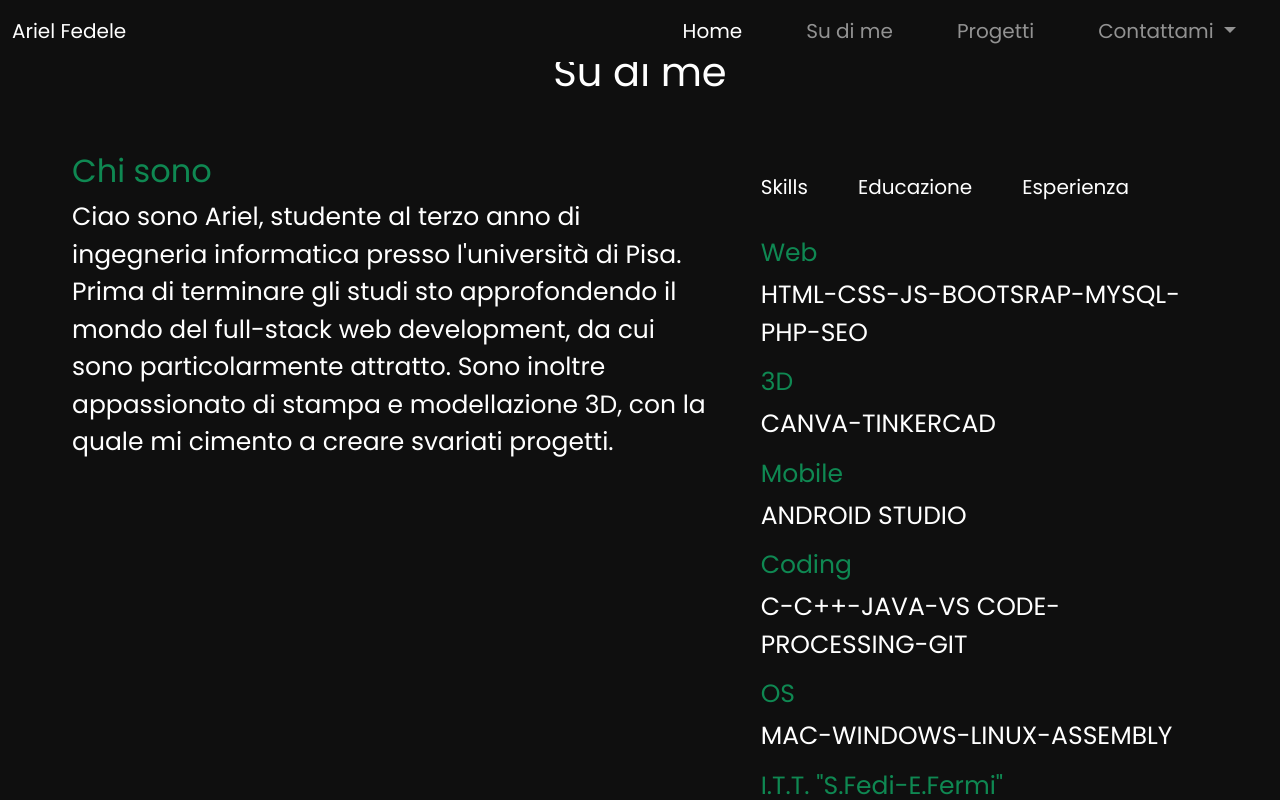
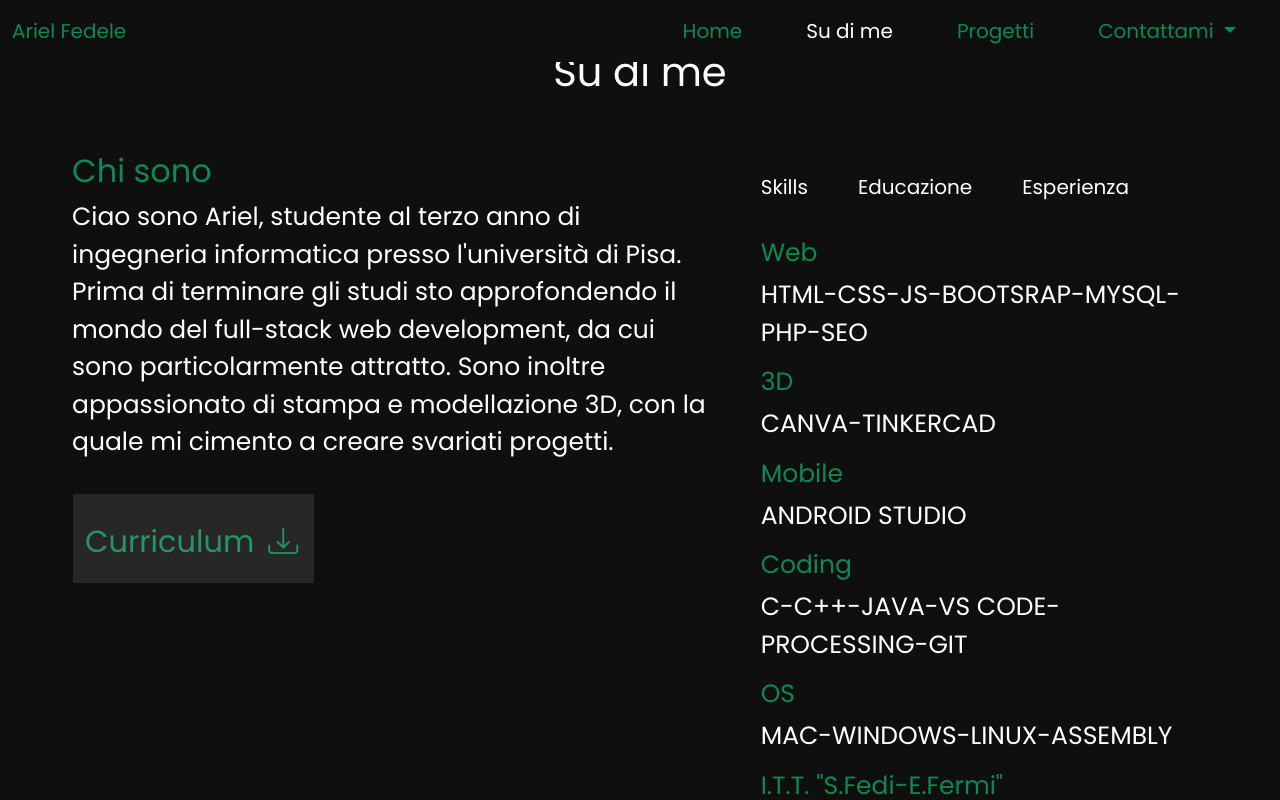
Before and after one commit to ArielFedele8/MyWebPage, a website: page index.html in a window 1280 px wide. Both pictures are taken after a click on the link "Su di me". Shown: the part 800-1600 px from the top of the page. Drawn offline with nearby package versions, Linux system fonts and the light colour scheme; a script that the page names is missing.

Commit message:
aggiunto bottone cv, colorato scritte nav e scritto funzione active che cambia active quando clicchi un nav-link

```diff
--- a/assets/js/script.js
+++ b/assets/js/script.js
@@ -16,6 +16,20 @@ function openTab(evt, tabName) {
 
   // Show the current tab, and add an "active" class to the button that opened the tab
   document.getElementById(tabName).style.display = "block";
+  evt.currentTarget.className += " active";
+}
+
+function openNav(evt) {
+  // Declare all variables
+  var i, navlinks;
+
+  //Cerca e toglie active da nav-link attivo
+  navlinks = document.getElementsByClassName("nav-link");
+  for (i = 0; i < navlinks.length; i++) {
+    navlinks[i].className = navlinks[i].className.replace(" active", "");
+  }
+
+  //aggiunge active al nav-link cliccato
   evt.currentTarget.className += " active";
 }
 
@@ -68,7 +82,7 @@ function cursore() {
       height: 75,
     };
     paper.setup(canvas);
-    const strokeColor = "rgba(212, 175, 55, 0.5)";
+    const strokeColor = "rgba(15, 136, 82, 0.5)";
     const strokeWidth = 1;
     const segments = 8;
     const radius = 20;
--- a/assets/sass/styles.scss
+++ b/assets/sass/styles.scss
@@ -160,6 +160,9 @@ header {
     max-width: 100vw;
     font-size: 20px;
     background-color: rgb(15, 15, 15);
+    a{
+      color: $coloreScrittePrimo;
+    }
   }
 
   //BOTTONE
@@ -328,6 +331,61 @@ main {
         margin-right: 0px;
       }
     }
+
+
+    .btn-one {
+      color: $coloreScrittePrimo;
+      transition: all 0.3s;
+      position: relative;
+    }
+    .btn-one span {
+      transition: all 0.3s;
+      font-size: 0.8em;
+    }
+    .btn-one::before {
+      content: "";
+      position: absolute;
+      bottom: 0;
+      left: 0;
+      width: 100%;
+      height: 100%;
+      z-index: 1;
+      opacity: 0;
+      transition: all 0.3s;
+      border-top-width: 1px;
+      border-bottom-width: 1px;
+      border-top-style: solid;
+      border-bottom-style: solid;
+      border-top-color: rgba($coloreScrittePrimo, 0.5);
+      border-bottom-color: rgba($coloreScrittePrimo, 0.5);
+      transform: scale(0.1, 1);
+    }
+    .btn-one:hover span {
+      letter-spacing: 2px;
+    }
+    .btn-one:hover::before {
+      opacity: 1;
+      transform: scale(1, 1);
+    }
+    .btn-one::after {
+      content: "";
+      position: absolute;
+      bottom: 0;
+      left: 0;
+      width: 100%;
+      height: 100%;
+      z-index: 1;
+      transition: all 0.3s;
+      background-color: rgba(255, 255, 255, 0.1);
+    }
+    .btn-one:hover::after {
+      opacity: 0;
+      transform: scale(0.1, 1);
+    }
+
+    i{
+      color: $coloreScrittePrimo;
+    }
   }
 
   .carousel-inner > .item > img,
--- a/index.html
+++ b/index.html
@@ -53,15 +53,15 @@
             >
               <ul class="navbar-nav">
                 <li class="nav-item mx-4">
-                  <a class="nav-link active" aria-current="page" href=""
+                  <a class="nav-link active" aria-current="page" href="" onclick="openNav(event)"
                     >Home</a
                   >
                 </li>
                 <li class="nav-item mx-4">
-                  <a class="nav-link" href="#AboutMe">Su di me</a>
+                  <a class="nav-link" href="#AboutMe" onclick="openNav(event)">Su di me</a>
                 </li>
                 <li class="nav-item mx-4">
-                  <a class="nav-link" href="#Projects">Progetti</a>
+                  <a class="nav-link" href="#Projects" onclick="openNav(event)">Progetti</a>
                 </li>
                 <li class="nav-item dropdown mx-4">
                   <a class="nav-link dropdown-toggle" href="#" id="navbarDropdown" role="button" data-bs-toggle="dropdown"
@@ -146,6 +146,14 @@
               Sono inoltre appassionato di stampa e modellazione 3D, con la
               quale mi cimento a creare svariati progetti.
             </p>
+            <button
+              type="button"
+              class="btn btn-one py-2 py-lg-3 my-3"
+              onclick="window.open('/Curriculum.pdf'); return true;"
+            >
+              <span>Curriculum</span>
+              <i class="bi bi-download px-1"></i>
+            </button>
           </div>
           <div class="col-xs-6 col-lg-5 ps-lg-4">
             <div class="tab">
@@ -379,5 +387,6 @@
         </div>
       </div>
     </footer>
+
   </body>
 </html>
```
Also changed, not shown: assets/css/styles.css, 2 other files.
